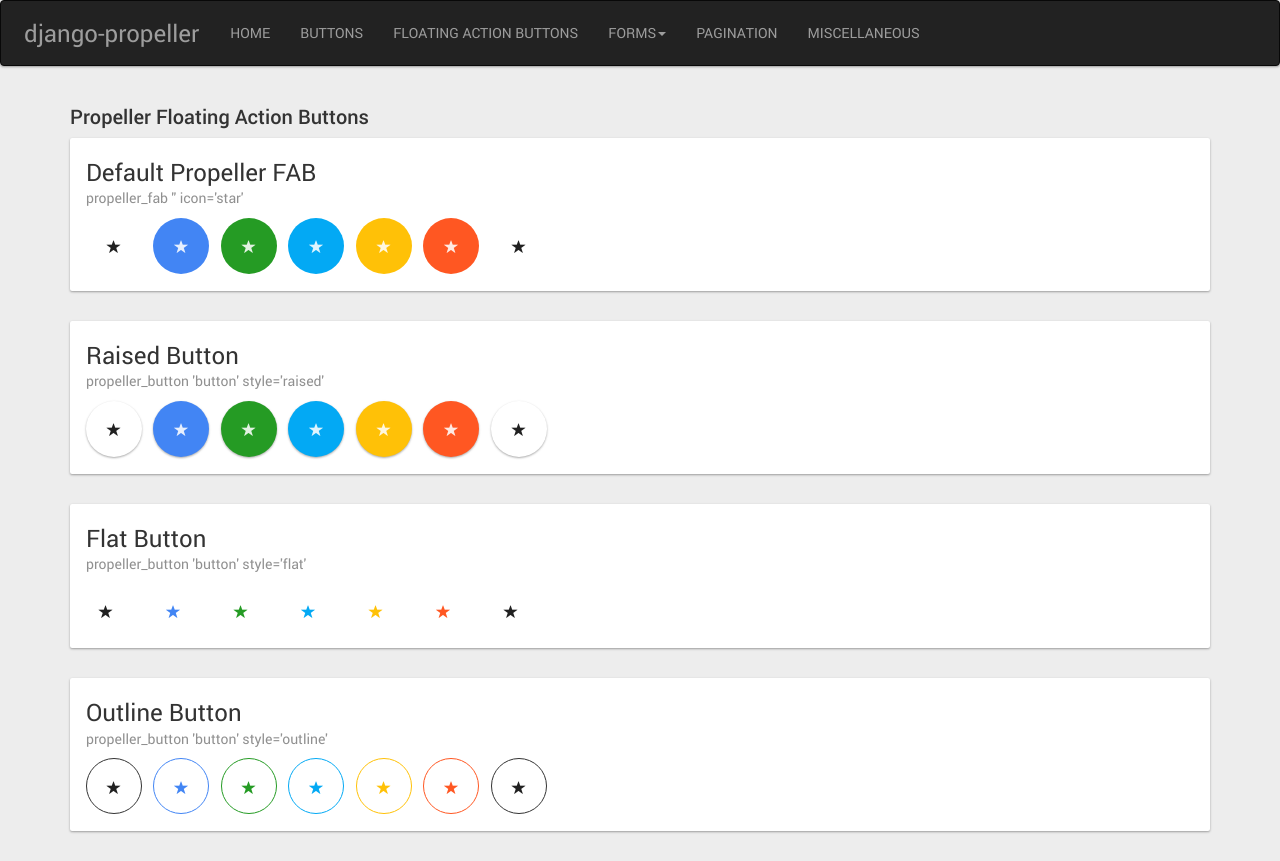
After one commit to tfroehlich82/django-propeller, a Django app: page /fabs in a window 1280 px wide. The commit adds this page. Run offline with Django 3.2, Linux system fonts and the light colour scheme; some libraries are stand-ins or nearby versions.

Commit message:
Implemented FABs

```diff
--- a/django_propeller/forms.py
+++ b/django_propeller/forms.py
@@ -78,12 +78,73 @@
 
 def render_button(
         content, button_type=None, icon=None, button_class='btn-default', size='',
-        href='', name=None, value=None, title=None, style='default', extra_classes='pmd-ripple-effect', _id=''):
+        href='', name=None, value=None, title=None, style='default', extra_classes='', _id=''):
     """
     Render a button with content
     """
+    pmd_class = 'pmd-ripple-effect'
     attrs = {}
     classes = add_css_class('btn', button_class)
+    classes = add_css_class(classes, pmd_class)
+    size = text_value(size).lower().strip()
+    if size == 'xs':
+        classes = add_css_class(classes, 'btn-xs')
+    elif size == 'sm' or size == 'small':
+        classes = add_css_class(classes, 'btn-sm')
+    elif size == 'lg' or size == 'large':
+        classes = add_css_class(classes, 'btn-lg')
+    elif size == 'md' or size == 'medium':
+        pass
+    elif size:
+        raise PropellerError(
+            'Parameter "size" should be "xs", "sm", "lg" or ' +
+            'empty ("{}" given).'.format(size))
+    if button_type:
+        if button_type not in ('submit', 'reset', 'button', 'link'):
+            raise PropellerError(
+                'Parameter "button_type" should be "submit", "reset", ' +
+                '"button", "link" or empty  ("{}" given).'.format(button_type))
+        attrs['type'] = button_type
+    if style not in ('default', 'raised', 'flat', 'outline'):
+        raise PropellerError(
+            'Parameter "style" should be "default", "raised", ' +
+            '"flat", "outline" or empty  ("{}" given).'.format(style))
+    else:
+        classes = add_css_class(classes, 'pmd-btn-%s' % style)
+    classes = add_css_class(classes, extra_classes)
+    attrs['class'] = classes
+    icon_content = render_icon(icon) if icon else ''
+    if href:
+        attrs['href'] = href
+        tag = 'a'
+    else:
+        tag = 'button'
+    if _id:
+        attrs['id'] = _id
+    if name:
+        attrs['name'] = name
+    if value:
+        attrs['value'] = value
+    if title:
+        attrs['title'] = title
+    return render_tag(
+        tag,
+        attrs=attrs,
+        content=mark_safe(text_concat(icon_content, content, separator=' ')),
+    )
+
+
+def render_fab(
+        content, button_type=None, icon=None, button_class='btn-default', size='',
+        href='', name=None, value=None, title=None, style='default', extra_classes='',
+        _id=''):
+    """
+    Render a button with content
+    """
+    pmd_class = 'pmd-btn-fab pmd-ripple-effect'
+    attrs = {}
+    classes = add_css_class('btn', button_class)
+    classes = add_css_class(classes, pmd_class)
     size = text_value(size).lower().strip()
     if size == 'xs':
         classes = add_css_class(classes, 'btn-xs')
--- a/django_propeller/templatetags/propeller.py
+++ b/django_propeller/templatetags/propeller.py
@@ -16,7 +16,7 @@
 from ..components import render_icon, render_alert
 from ..forms import (
     render_button, render_field, render_field_and_label, render_form,
-    render_form_group, render_formset,
+    render_form_group, render_formset, render_fab,
     render_label, render_form_errors, render_formset_errors
 )
 from ..text import force_text
@@ -559,6 +559,17 @@
                 * ``'reset'``
                 * ``'button'``
                 * ``'link'``
+
+        style
+            Optional field defining which style button should have.
+
+            Accepts one of the following values:
+
+                * ``'default'``
+                * ``'raised'``
+                * ``'flat'``
+                * ``'outline'``
+
         icon
             Name of an icon to render in the button's visible content. See propeller_icon_ for acceptable values.
 
@@ -600,6 +611,83 @@
         {% propeller_button "Save" button_type="submit" button_class="btn-primary" %}
     """
     return render_button(*args, **kwargs)
+
+
+@register.simple_tag
+def propeller_fab(*args, **kwargs):
+    """
+    Render a floating action button
+
+    **Tag name**::
+
+        propeller_fab
+
+    **Parameters**:
+
+        content
+            The text to be displayed in the button
+
+        button_type
+            Optional field defining what type of button this is.
+
+            Accepts one of the following values:
+
+                * ``'submit'``
+                * ``'reset'``
+                * ``'button'``
+                * ``'link'``
+
+        style
+            Optional field defining which style button should have.
+
+            Accepts one of the following values:
+
+                * ``'default'``
+                * ``'raised'``
+                * ``'flat'``
+                * ``'outline'``
+
+        icon
+            Name of an icon to render in the button's visible content. See propeller_icon_ for acceptable values.
+
+        button_class
+            The class of button to use. If none is given, btn-default will be used.
+
+        extra_classes
+            Any extra CSS classes that should be added to the button.
+
+        size
+            Optional field to control the size of the button.
+
+            Accepts one of the following values:
+
+                * ``'xs'``
+                * ``'sm'``
+                * ``'small'``
+                * ``'md'``
+                * ``'medium'``
+                * ``'lg'``
+                * ``'large'``
+
+
+        href
+            Render the button as an ``<a>`` element. The ``href`` attribute is set with this value.
+
+        name
+            Value of the ``name`` attribute of the rendered element.
+
+        value
+            Value of the ``value`` attribute of the rendered element.
+
+    **Usage**::
+
+        {% propeller_fab content %}
+
+    **Example**::
+
+        {% propeller_fab "Save" button_type="submit" button_class="btn-primary" %}
+    """
+    return render_fab(*args, **kwargs)
 
 
 @register.simple_tag
--- a/django_propeller_demo/templates/base.html
+++ b/django_propeller_demo/templates/base.html
@@ -20,6 +20,7 @@
                 <ul class="nav navbar-nav">
                     <li><a class="pmd-ripple-effect" href="{% url 'home' %}">Home</a></li>
                     <li><a class="pmd-ripple-effect" href="{% url 'buttons' %}">Buttons</a></li>
+                    <li><a class="pmd-ripple-effect" href="{% url 'fabs' %}">Floating Action Buttons</a></li>
                     <li class="dropdown pmd-dropdown">
                         <a data-toggle="dropdown" class="pmd-ripple-effect dropdown-toggle" data-sidebar="true" href="javascript:void(0);">Forms<span class="caret"></span></a>
                         <ul class="dropdown-menu">
--- a/django_propeller_demo/templates/buttons.html
+++ b/django_propeller_demo/templates/buttons.html
@@ -3,7 +3,7 @@
 {% load propeller %}
 
 {% block title %}
-    PropellerButtons
+    Propeller Buttons
 {% endblock %}
 
 {% block content %}
--- /dev/null
+++ b/django_propeller_demo/templates/fabs.html
@@ -0,0 +1,87 @@
+{% extends 'base.html' %}
+
+{% load propeller %}
+
+{% block title %}
+    Propeller Floating Action Buttons
+{% endblock %}
+
+{% block content %}
+
+    {#  Default buttons example  #}
+    <div class="pmd-card pmd-card-media-inline pmd-card-default pmd-z-depth">
+        <div class="pmd-card-media">
+            <div class="media-body">
+                <h2 class="pmd-card-title-text">Default Propeller FAB</h2>
+                <span class="pmd-card-subtitle-text">propeller_fab '' icon='star'</span>
+            </div>
+        </div>
+        <div class="pmd-card-actions">
+            {% propeller_fab '' icon='star' %}
+            {% propeller_fab '' icon='star' button_class='btn-primary' %}
+            {% propeller_fab '' icon='star' button_class='btn-success' %}
+            {% propeller_fab '' icon='star' button_class='btn-info' %}
+            {% propeller_fab '' icon='star' button_class='btn-warning' %}
+            {% propeller_fab '' icon='star' button_class='btn-danger' %}
+            {% propeller_fab '' icon='star' button_class='btn-link' %}
+        </div>
+    </div>
+
+    {#  Raised buttons example  #}
+    <div class="pmd-card pmd-card-media-inline pmd-card-default pmd-z-depth">
+        <div class="pmd-card-media">
+            <div class="media-body">
+                <h2 class="pmd-card-title-text">Raised Button</h2>
+                <span class="pmd-card-subtitle-text">propeller_button 'button' style='raised'</span>
+            </div>
+        </div>
+        <div class="pmd-card-actions">
+            {% propeller_fab '' icon='star' style='raised' %}
+            {% propeller_fab '' icon='star' style='raised' button_class='btn-primary' %}
+            {% propeller_fab '' icon='star' style='raised' button_class='btn-success' %}
+            {% propeller_fab '' icon='star' style='raised' button_class='btn-info' %}
+            {% propeller_fab '' icon='star' style='raised' button_class='btn-warning' %}
+            {% propeller_fab '' icon='star' style='raised' button_class='btn-danger' %}
+            {% propeller_fab '' icon='star' style='raised' button_class='btn-link' %}
+        </div>
+    </div>
+
+    {#  Flat buttons example  #}
+    <div class="pmd-card pmd-card-media-inline pmd-card-default pmd-z-depth">
+        <div class="pmd-card-media">
+            <div class="media-body">
+                <h2 class="pmd-card-title-text">Flat Button</h2>
+                <span class="pmd-card-subtitle-text">propeller_button 'button' style='flat'</span>
+            </div>
+        </div>
+        <div class="pmd-card-actions">
+            {% propeller_fab '' icon='star' style='flat' %}
+            {% propeller_fab '' icon='star' style='flat' button_class='btn-primary' %}
+            {% propeller_fab '' icon='star' style='flat' button_class='btn-success' %}
+            {% propeller_fab '' icon='star' style='flat' button_class='btn-info' %}
+            {% propeller_fab '' icon='star' style='flat' button_class='btn-warning' %}
+            {% propeller_fab '' icon='star' style='flat' button_class='btn-danger' %}
+            {% propeller_fab '' icon='star' style='flat' button_class='btn-link' %}
+        </div>
+    </div>
+
+    {#  Outline buttons example  #}
+    <div class="pmd-card pmd-card-media-inline pmd-card-default pmd-z-depth">
+        <div class="pmd-card-media">
+            <div class="media-body">
+                <h2 class="pmd-card-title-text">Outline Button</h2>
+                <span class="pmd-card-subtitle-text">propeller_button 'button' style='outline'</span>
+            </div>
+        </div>
+        <div class="pmd-card-actions">
+            {% propeller_fab '' icon='star' style='outline' %}
+            {% propeller_fab '' icon='star' style='outline' button_class='btn-primary' %}
+            {% propeller_fab '' icon='star' style='outline' button_class='btn-success' %}
+            {% propeller_fab '' icon='star' style='outline' button_class='btn-info' %}
+            {% propeller_fab '' icon='star' style='outline' button_class='btn-warning' %}
+            {% propeller_fab '' icon='star' style='outline' button_class='btn-danger' %}
+            {% propeller_fab '' icon='star' style='outline' button_class='btn-link' %}
+        </div>
+    </div>
+
+{% endblock %}
--- a/django_propeller_demo/urls.py
+++ b/django_propeller_demo/urls.py
@@ -4,11 +4,12 @@
 from django.conf.urls import url
 
 from .views import HomePageView, FormHorizontalView, FormInlineView, PaginationView, FormWithFilesView, \
-    DefaultFormView, MiscView, DefaultFormsetView, DefaultFormByFieldView, ButtonsView
+    DefaultFormView, MiscView, DefaultFormsetView, DefaultFormByFieldView, ButtonsView, FABsView
 
 urlpatterns = [
     url(r'^$', HomePageView.as_view(), name='home'),
     url(r'^buttons$', ButtonsView.as_view(), name='buttons'),
+    url(r'^fabs$', FABsView.as_view(), name='fabs'),
     url(r'^formset$', DefaultFormsetView.as_view(), name='formset_default'),
     url(r'^form$', DefaultFormView.as_view(), name='form_default'),
     url(r'^form_by_field$', DefaultFormByFieldView.as_view(), name='form_by_field'),
--- a/django_propeller_demo/views.py
+++ b/django_propeller_demo/views.py
@@ -96,3 +96,7 @@
 
 class ButtonsView(TemplateView):
     template_name = 'buttons.html'
+
+
+class FABsView(TemplateView):
+    template_name = 'fabs.html'
```
